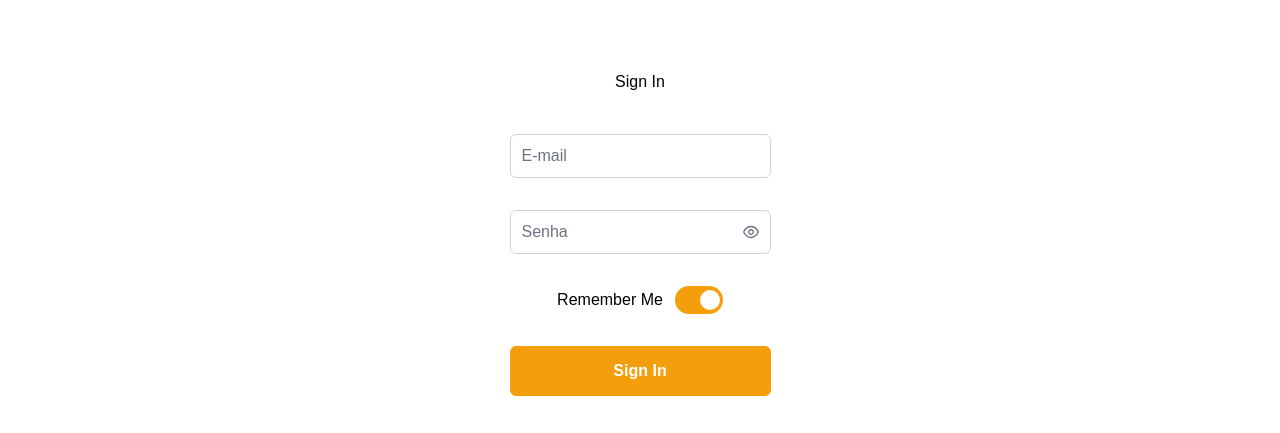
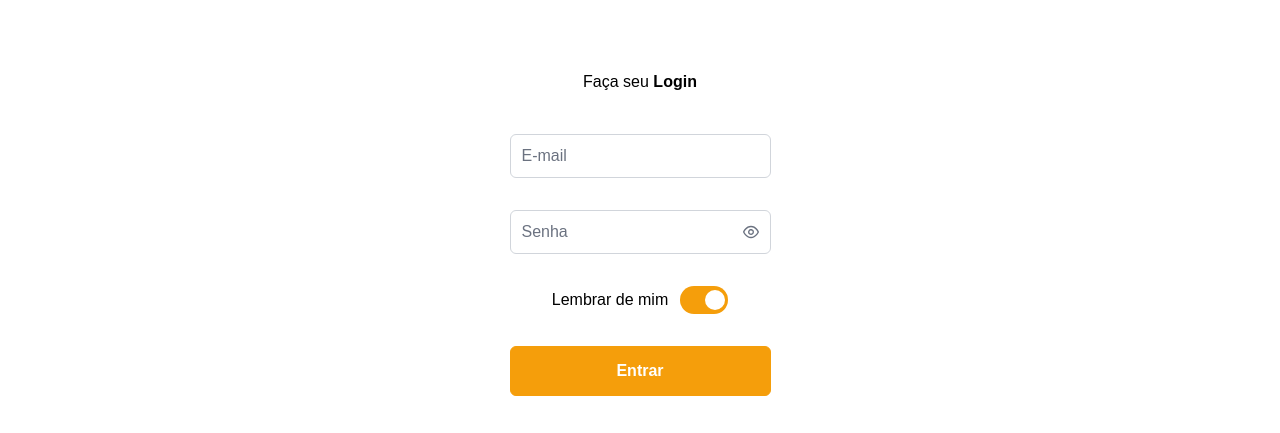
Before and after one commit to ThomBertelli/vendy, a Vue app: page /signin in a window 1280 px wide. Shown: the part 167-600 px from the top of the page. Built offline with nearby package versions, Linux system fonts and the light colour scheme; a web font is replaced by a local one.

Commit message:
refactor: change texts to portuguese

```diff
--- a/src/components/SignIn.vue
+++ b/src/components/SignIn.vue
@@ -64,7 +64,7 @@ const onSubmit = async () => {
 
 <template>
     <div class="flex flex-col justify-center items-center">
-        <h1>Sign In</h1>
+        <h1>Faça seu <strong>Login</strong></h1>
 
         <form class="flex flex-col gap-8 mt-10  " @submit.prevent="onSubmit">
 
@@ -81,11 +81,11 @@ const onSubmit = async () => {
 
             <ToastPrime />
             <div class="flex items-center justify-center gap-3">
-                <label for="remember-me">Remember Me</label>
+                <label for="remember-me">Lembrar de mim</label>
                 <InputSwitch v-model="remember" inputId="remember-me" />
             </div>
 
-            <ButtonPrime type="submit" label="Sign In" v-show="!awaiting" />
+            <ButtonPrime type="submit" label="Entrar" v-show="!awaiting" />
         </form>
     </div>
 </template>
--- a/src/components/SignUp.vue
+++ b/src/components/SignUp.vue
@@ -48,7 +48,7 @@ const onSubmit = async () => {
 
 <template>
     <div class="flex flex-col items-center">
-        <h1>Cadastrar</h1>
+        <h1>Faça seu <strong>Cadastro</strong></h1>
 
         <form class="flex flex-col gap-8 mt-10  " @submit.prevent="onSubmit">
 
@@ -72,12 +72,13 @@ const onSubmit = async () => {
                 >
 
                     <template #footer>
-                        <Divider />
+
+                        <p>Sugestões:</p>
                         <ul class="pl-2 ml-2 mt-0" style="line-height: 1.5">
-                            <li>Teve ter uma letra minúscula</li>
-                            <li>Teve ter uma letra maiúscula</li>
-                            <li>Teve ter um número</li>
-                            <li>No mínimo 8 caractéres</li>
+                            <li>No mínimo 6 caractéres</li>
+                            <li>Pelo menos um número</li>
+                            <li>Pelo menos uma letra maiúscula</li>
+                            <li>Pelo menos uma letra minúscula</li>
                         </ul>
                     </template>
                 </PasswordInput>
@@ -104,7 +105,7 @@ const onSubmit = async () => {
 
             <ToastPrime />
 
-            <ButtonPrime :disabled="!passwordMatch" type="submit" label="Sign Up" v-show="!awaiting" />
+            <ButtonPrime :disabled="!passwordMatch" type="submit" label="Cadastrar" v-show="!awaiting" />
         </form>
     </div>
 </template>
```
